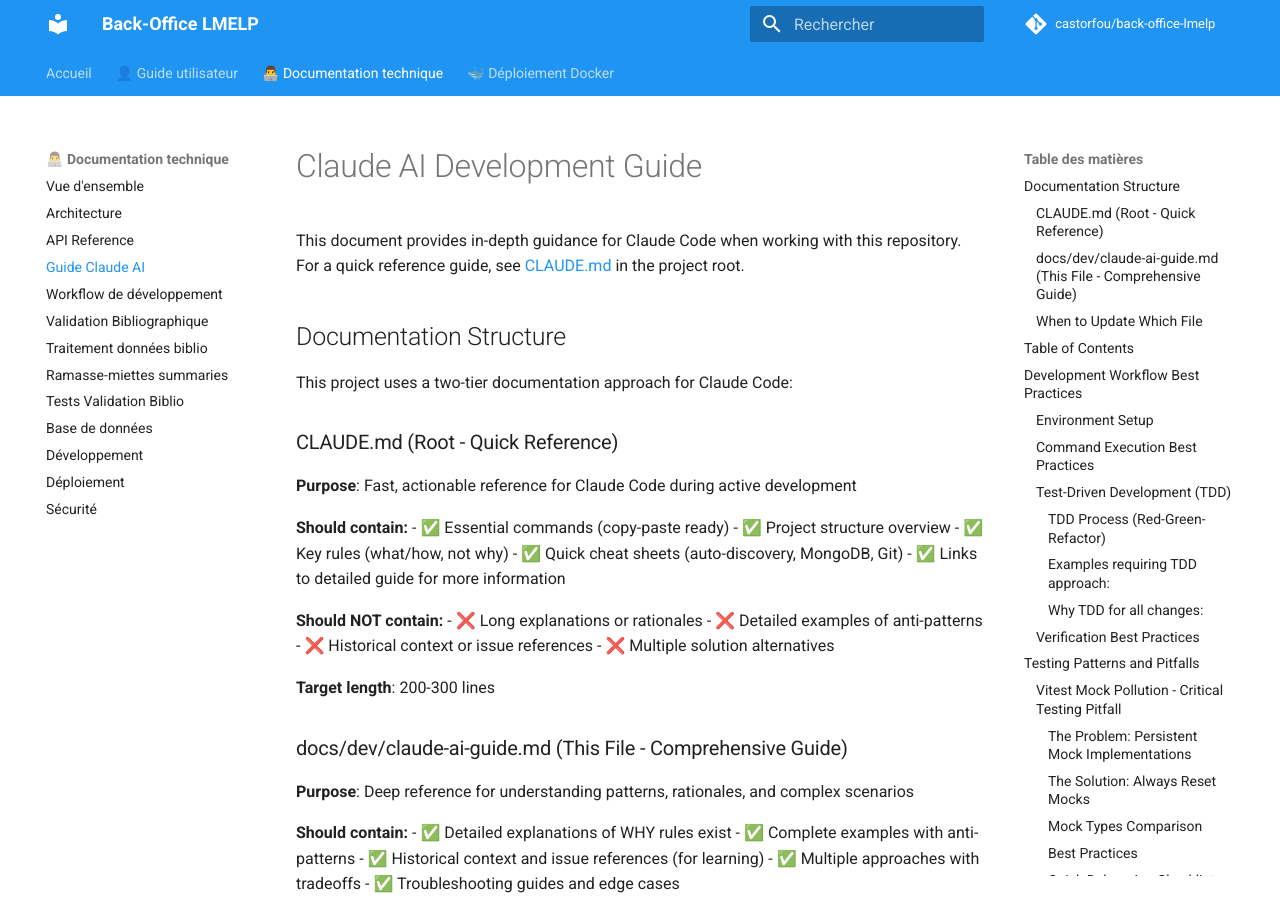
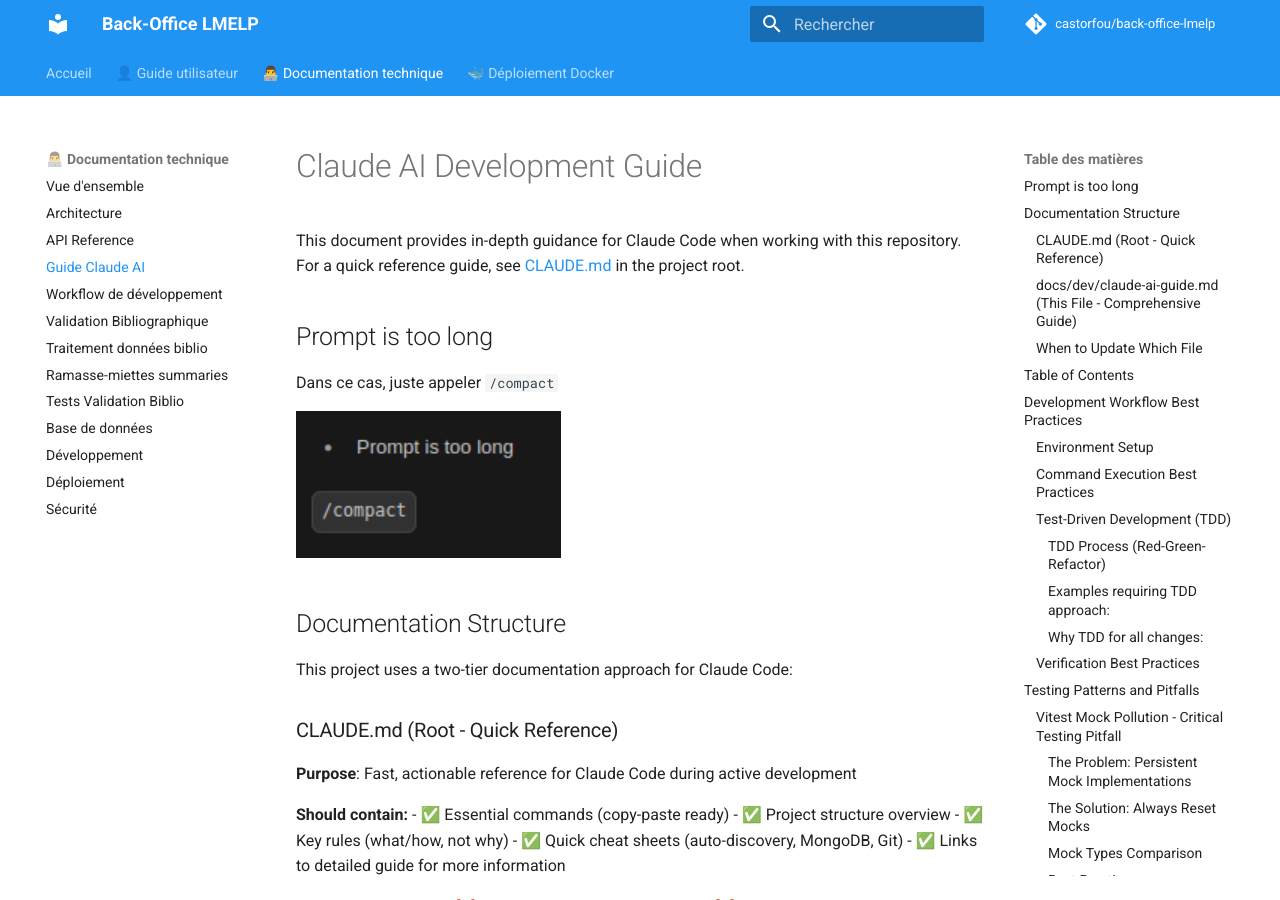
Before and after one commit to castorfou/back-office-lmelp, an MkDocs documentation site: the page built from docs/dev/claude-ai-guide.md, in a window 1280 px wide and 900 px high. Built offline with MkDocs 1.6.1 and Material for MkDocs 9.7.7, drawn with Linux system fonts in a browser that asks for light colours; comment, search, counter and statistics services are not loaded.

Commit message:
prompt too long

```diff
--- a/docs/dev/claude-ai-guide.md
+++ b/docs/dev/claude-ai-guide.md
@@ -1,6 +1,14 @@
 # Claude AI Development Guide
 
 This document provides in-depth guidance for Claude Code when working with this repository. For a quick reference guide, see [CLAUDE.md](https://github.com/castorfou/back-office-lmelp/blob/main/CLAUDE.md) in the project root.
+
+
+## Prompt is too long
+
+Dans ce cas, juste appeler `/compact`
+
+![alt text](image.png)
+
 
 ## Documentation Structure
 
```
Also changed, not shown: docs/dev/image.png (added).
